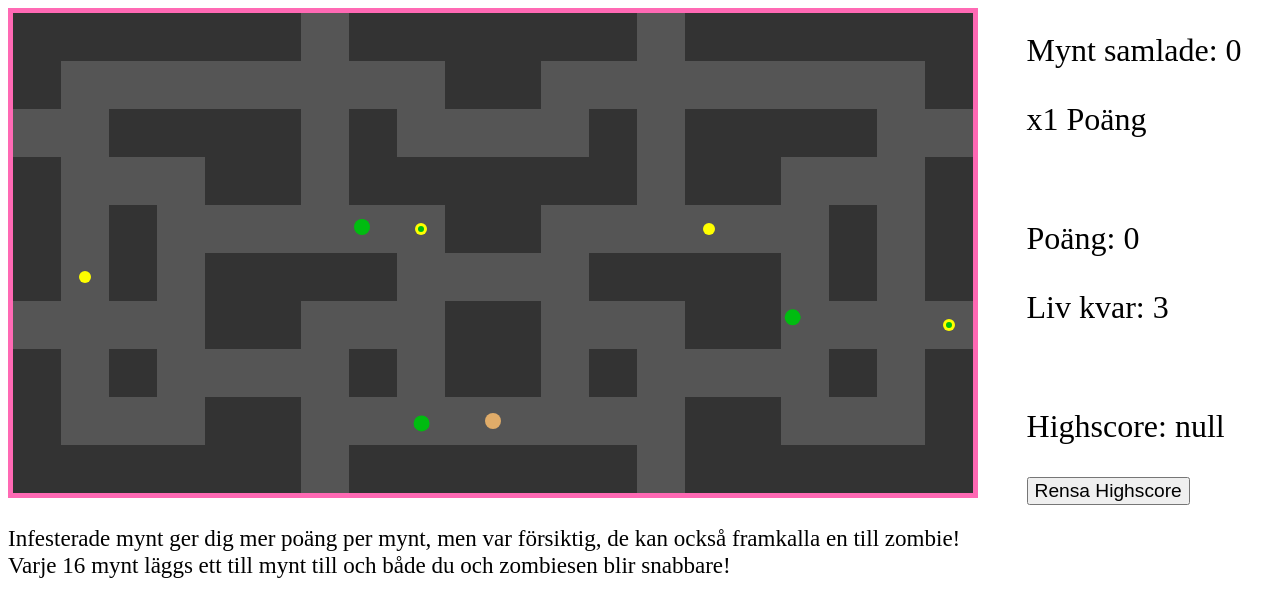
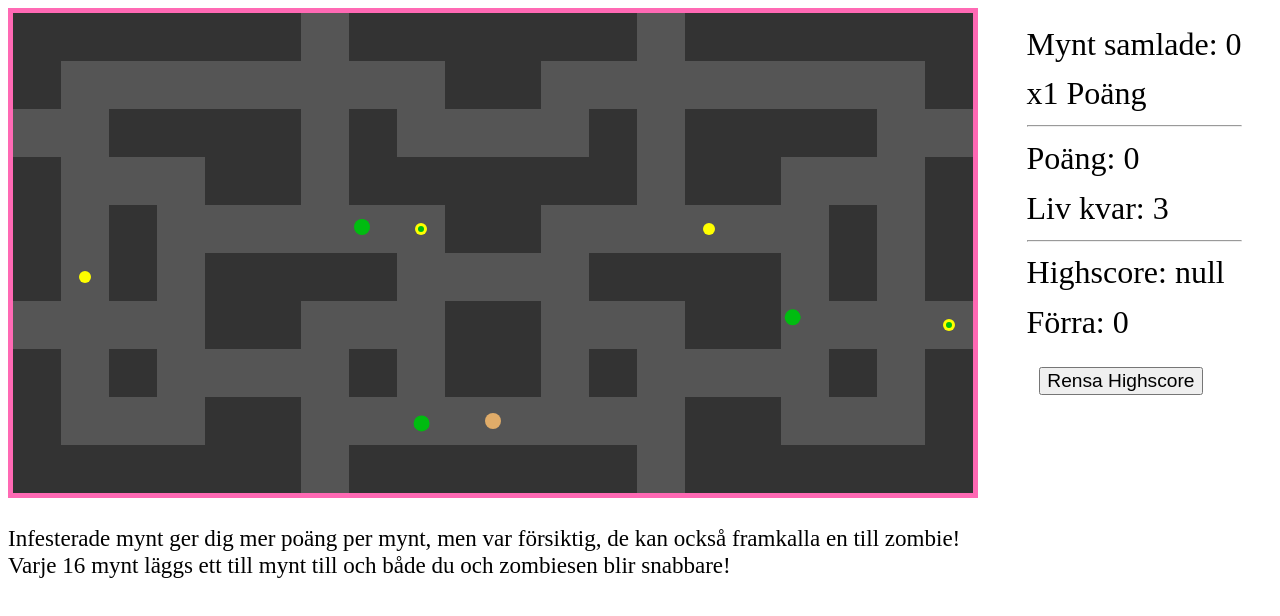
Before and after one commit to Kringlaren/zombie-labyrint, a plain HTML site: page index.html in a window 1280 px wide. Drawn offline with Linux system fonts and the light colour scheme.

Commit message:
snyggare stats och last score

```diff
--- a/index.html
+++ b/index.html
@@ -18,11 +18,12 @@
         <div class="stats">
             <p id="coins">Mynt samlade: 0</p>
             <p id="pointsmult">x1 Poäng</p>
-            <br>
+            <hr>
             <p id="points">Poäng: 0</p>
             <p id="lives">Liv kvar: 3</p>
-            <br>
+            <hr>
             <p id="highscore">Highscore: 0</p>
+            <p id="lastscore">Förra: 0</p>
             <button onclick="clearHighscore()">Rensa Highscore</button>
         </div>
     </body>
--- a/script.js
+++ b/script.js
@@ -24,6 +24,7 @@ let lifeStat;
 let pointsStat;
 let highscoreStat;
 let highscore = 0;
+let lastScore;
 
 let zombieChance = 60;
 
@@ -56,6 +57,7 @@ function boot(){
     pointsMultiplyerStat = document.getElementById("pointsmult");
     highscoreStat = document.getElementById("highscore");
     highscoreStat.innerText = "Highscore: " + highscore;
+    lastScore = document.getElementById("lastscore");
 
     player = new Player(width/2, height - 1.5 * height/10, Colors, cellSize);
     maze = new Maze(width, height, ctx, player, Colors);
@@ -146,6 +148,7 @@ function restart() {
             window.localStorage.setItem("highscore", points);
             highscoreStat.innerText = "Highscore: " + points;
         }
+        lastScore.innerText = "Förra: " + points;
 
         lives = 3;
         points = 0;
--- a/style.css
+++ b/style.css
@@ -4,11 +4,13 @@ canvas {
 
 .stats {
     position: fixed;
-    top:0px;
+    top:1vw;
     right:3vw;
 }
 .stats p {
     font-size: 2.5vw;
+    margin: 1vw 0px;
+    padding: 0px;
 }
 
 p {
@@ -17,6 +19,7 @@ p {
 
 button {
     font-size: 1.5vw;
+    margin: 1vw;
 }
 
 @media  (width < 600px){
--- a/zombie.js
+++ b/zombie.js
@@ -33,7 +33,7 @@ export class Zombie {
 
     move(ctx, player, delta) {
         //Byter target varje efter ett tag eller vid resize för att inte fastna
-        if (this.stepCountSinceTarget >= 50000 * delta/1000) {
+        if (this.stepCountSinceTarget >= 30000 * delta/1000) {
             if (this.state == States.Patrolling) {
                 this.target = this.getPatrollCoord();
                 this.atTarget = false;
```
